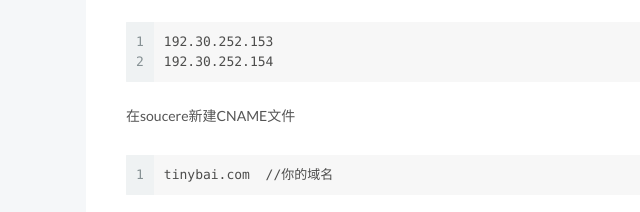
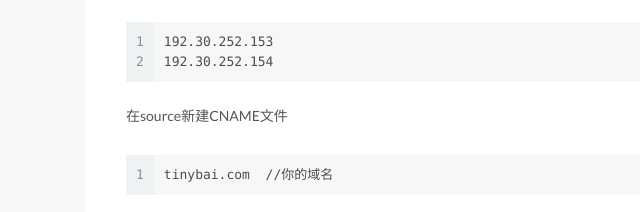
Before and after one commit to littlebai/littlebai.github.io, a plain HTML site: page index.html in a window 1280 px wide. Shown: the part 2287-2499 px from the top of the page, 334-974 px from the left. Drawn offline with Linux system fonts and the light colour scheme.

Commit message:
coding deploy

```diff
--- a/index.html
+++ b/index.html
@@ -370,7 +370,7 @@
 <figure class="highlight plain"><table><tr><td class="gutter"><pre><div class="line">1</div><div class="line">2</div></pre></td><td class="code"><pre><div class="line">f1g1ns1.dnspod.net</div><div class="line">f1g1ns2.dnspod.net</div></pre></td></tr></table></figure>
 <h3 id="DNSPod"><a href="#DNSPod" class="headerlink" title="DNSPod"></a>DNSPod</h3><p>修改A记录指向github<a href="https://help.github.com/articles/setting-up-an-apex-domain/#configuring-a-records-with-your-dns-provider" target="_blank" rel="external">IP地址</a></p>
 <figure class="highlight plain"><table><tr><td class="gutter"><pre><div class="line">1</div><div class="line">2</div></pre></td><td class="code"><pre><div class="line">192.30.252.153</div><div class="line">192.30.252.154</div></pre></td></tr></table></figure>
-<p>在soucere新建CNAME文件</p>
+<p>在source新建CNAME文件</p>
 <figure class="highlight plain"><table><tr><td class="gutter"><pre><div class="line">1</div></pre></td><td class="code"><pre><div class="line">tinybai.com  //你的域名</div></pre></td></tr></table></figure>
 <h2 id="4-同时部署到coding"><a href="#4-同时部署到coding" class="headerlink" title="4.同时部署到coding"></a>4.同时部署到coding</h2><p>github国内访问比较慢，因此将国内线路chname到coding</p>
 <h3 id="coding配置"><a href="#coding配置" class="headerlink" title="coding配置"></a>coding配置</h3><p>1.将id_rsa.pub中的ssh复制到coding中的SSH公钥<br>2.在Coding上创建一个项目，项目名最好和你的账户用户名相同<br>3.加入git remote</p>
```
Also changed, not shown: 2016/12/22/github-hexo/index.html (+2 -2 lines).
